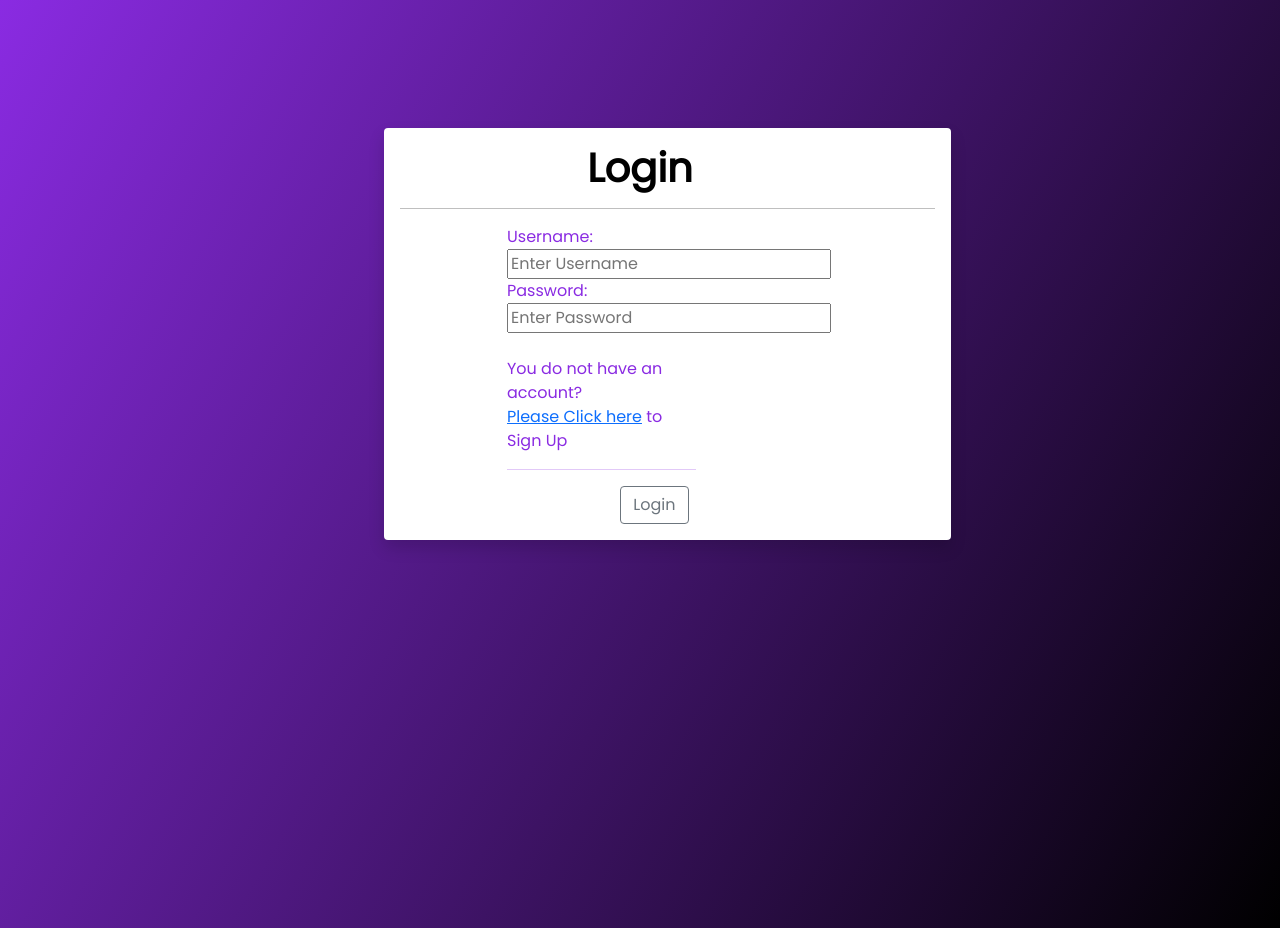
After one commit to Charity-Mutembei/Django-week4-ip, a Django app: page /accounts/login/ in a window 1280 px wide. The commit adds this page. Run offline with Django 4.2, Linux system fonts and the light colour scheme; some libraries are stand-ins or nearby versions.

```diff
--- a/comTwitter/templates/landing.html
+++ b/comTwitter/templates/landing.html
@@ -232,6 +232,9 @@
 
 
 
+    {% block scripts %}
+    <script src="https://ajax.googleapis.com/ajax/libs/jquery/3.2.1/jquery.min.js"></script>
+    {% endblock %}
 
 
 
--- /dev/null
+++ b/comTwitter/templates/login.html
@@ -0,0 +1,37 @@
+{% extends 'base.html' %}
+{% block content %}
+
+
+<style>
+     body{
+        background: linear-gradient(120deg, blueviolet,black);
+        margin: 0;
+        overflow: hidden;
+        height: 100vh;
+    }
+
+</style>
+<div class="log"  style="width: 15cm; margin-top: 10%; margin-left: 30%;">
+    <div class="shadow p-3 mb-5 bg-body rounded"  style=" color: black;">
+        <h1  style="margin-left: 35%; font-weight: 900;" >Login</h1>
+        <hr>
+            <form action="" method="POST" style="width: 5cm; margin-left: 20%; color: blueviolet;">
+                {%csrf_token%}
+                <div class="inputBx">
+                    <label for="">Username:</label>
+                    <input type="text" name="username" placeholder="Enter Username" />
+                </div>
+
+                <div class="inputBx">
+                    <label for="">Password:</label>
+                    <input type="password" name="password" placeholder="Enter Password">
+                </div>
+
+                <br>
+                <p>You do not have an account?<br> <a href="{% url 'register' %}">Please Click here</a> to Sign Up</p>
+                <hr>
+                <input type="submit" class="btn btn-outline-secondary" style=" margin-left: 60%;" value="Login"/>
+            </form>
+    </div>
+</div>
+{% endblock %}
--- a/comTwitter/urls.py
+++ b/comTwitter/urls.py
@@ -11,7 +11,8 @@ from django.conf import settings
 
 
 urlpatterns = [
-
+    path('accounts/login/',views.loginPage,name='login'),
+    path('register',views.registerPage,name='register'),
     path('', views.postListView.as_view(), name='landing'),
 
 
--- a/comTwitter/views.py
+++ b/comTwitter/views.py
@@ -1,11 +1,60 @@
 from django.shortcuts import render
+from django.contrib.auth.decorators import login_required
+from django.contrib.auth import authenticate,login,logout
+from django.shortcuts import render, redirect, get_object_or_404
+from django.contrib.auth.mixins import LoginRequiredMixin
+from django.contrib.auth.models import User
+from django.contrib import messages
 from  django.views import View
+from django.views.generic.edit  import CreateView
 from .models import Post
-from .forms import PostForm
+from .forms import PostForm, registrationForm
 
 # Create your views here.
+def registerPage(request):
+    form = registrationForm()
+    if request.method == 'POST':
+        form = registrationForm(request.POST, request.FILES)
+        if form.is_valid():
+            username = form.cleaned_data['username']
+            password = form.cleaned_data['password1']
+            user = form.save()
+            login(request,user,backend = 'django.contrib.auth.backends.ModelBackend')
+        return redirect ('landing')
 
-class postListView(View):
+    return render(request, 'register.html', {'form':form})
+
+
+def loginPage(request):
+    page = 'login'
+    if request.user.is_authenticated:
+        return redirect('landing')
+
+    if request.method == 'POST':
+        username = request.POST.get('username').lower()
+        password = request.POST.get('password')
+
+        try:
+            user = User.objects.get(username = username)
+        except:
+            messages.error(request, 'User does not exist')
+
+        user = authenticate(request, username=username, password=password)
+        if user is not None:
+            login(request, user)
+            return redirect ('landing')
+
+        else:
+            messages.error(request, 'Username or Password does not exist')
+
+    context = {'page': page}
+    context = {}
+
+    return render(request, 'login.html', context)
+
+
+
+class postListView(LoginRequiredMixin,CreateView):
     def get(self, request, *args, **kwargs):
         posts = Post.objects.all().order_by("-created_on")
         form  = PostForm()
@@ -24,9 +73,11 @@ class postListView(View):
             new_post.author = request.user
             new_post.save()
 
-            context={
-                'posts': posts,
-                'form': form,
-            }
+            return redirect('landing')
 
+        context={
+            'posts': posts,
+            'form': form,
+
+        }
         return render(request, 'landing.html', context)
```
Also changed, not shown: comTwitter/forms.py (+8 -0 lines), comTwitter/templates/register.html (added, +47 -0 lines).
